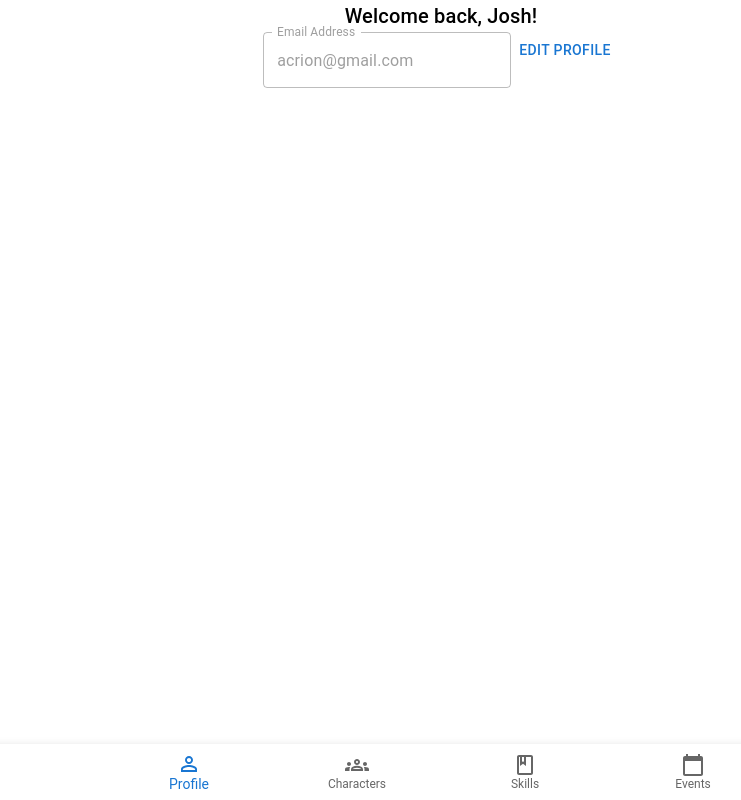
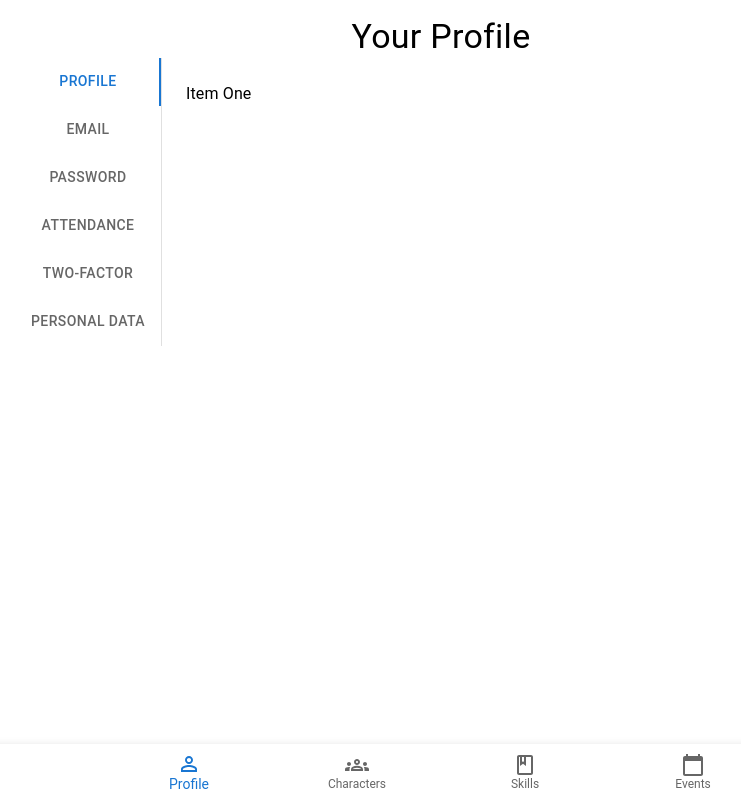
Before and after one commit to maragnus/Mystwood.Landing, a React (Create React App) app in the folder mwlanding/: page /profile in a window 1280 px wide. Shown: the whole page, without its empty margins (199-940 px from the left). Built offline with nearby package versions, Linux system fonts and the light colour scheme.

Commit message:
Refactoring to make CharacterSheet serialize smaller

```diff
--- a/mwlanding/src/CharacterEditor/ProfileEditor.tsx
+++ b/mwlanding/src/CharacterEditor/ProfileEditor.tsx
@@ -1,8 +1,10 @@
 import React from 'react';
 import {Autocomplete, Box, Grid, TextField} from "@mui/material";
-import CharacterSheet, {HomeChapters, Religions} from '../Reference/CharacterSheet';
+import CharacterSheet from '../Reference/CharacterSheet';
 import {Enhancements, Occupations, OccupationType} from '../Reference/Occupations';
 import {CharacterEditorPage, CharacterEditorPageState} from "./Common/CharacterEditorPage";
+import {HomeChapters} from "../Reference/HomeChapter";
+import {Religions} from "../Reference/Religion";
 
 const occupationTypes: OccupationType[] = [OccupationType.Youth, OccupationType.Basic, OccupationType.Advanced, OccupationType.Plot];
 
@@ -39,9 +41,9 @@ export default class ProfileEditor extends CharacterEditorPage {
                         options={Occupations.sort((a, b) => occupationTypes.indexOf(a.type) - occupationTypes.indexOf(b.type))}
                         groupBy={(option) => option.type as string}
                         getOptionLabel={(option) => option.name ?? ""}
-                        value={Occupations.find(item => item.name === sheet.occupation?.name)}
+                        value={Occupations.find(item => item.name === sheet.occupation)}
                         isOptionEqualToValue={(option, value) => option.name === value.name}
-                        onChange={(e, value?: any) => this.handleChange("occupation", value)}
+                        onChange={(e, value?: any) => this.handleChange("occupation", value.name)}
                         renderInput={(params) => (
                             <TextField
                                 {...params}
@@ -70,10 +72,9 @@ export default class ProfileEditor extends CharacterEditorPage {
                 <Grid item xs={12} md={6}>
                     <Autocomplete
                         id="enhancement"
-                        options={Enhancements}
-                        getOptionLabel={(option) => option.name ?? ""}
-                        value={Enhancements.find(item => item.name === sheet.enhancement?.name)}
-                        isOptionEqualToValue={(option, value) => option.name === value.name}
+                        options={Enhancements.map(e => e.name)}
+                        getOptionLabel={(option) => option ?? ""}
+                        value={sheet.enhancement}
                         onChange={(e, value?: any) => this.handleChange("enhancement", value)}
                         renderInput={(params) => (
                             <TextField
--- a/mwlanding/src/CharacterEditor/Skills/OccupationSkillsEditor.tsx
+++ b/mwlanding/src/CharacterEditor/Skills/OccupationSkillsEditor.tsx
@@ -82,7 +82,7 @@ export class OccupationSkillsEditor extends CharacterEditorPage {
             <SkillChoices skills={choice} isSkillChecked={isSkillChecked} toggleSkill={toggleSkill}/>);
 
         return <Box component="form">
-            <Typography variant="h6" sx={{pt: 2}}>{this.state.sheet.occupation?.name}</Typography>
+            <Typography variant="h6" sx={{pt: 2}}>{this.state.sheet.occupation}</Typography>
             <SkillList body={skills}/>
             {choices}
         </Box>;
--- a/mwlanding/src/CharacterEditor/Skills/SkillsSummary.tsx
+++ b/mwlanding/src/CharacterEditor/Skills/SkillsSummary.tsx
@@ -72,7 +72,7 @@ export class SkillsSummary extends CharacterEditorPage {
             <Typography variant="h6" sx={{pt: 2}}>Free</Typography>
             <SkillList body={free}/>
 
-            <Typography variant="h6" sx={{pt: 2}}>{this.state.sheet.occupation?.name}</Typography>
+            <Typography variant="h6" sx={{pt: 2}}>{this.state.sheet.occupation}</Typography>
             <SkillList body={skills}/>
             {choices}
 
--- a/mwlanding/src/Pages/ProfileView.tsx
+++ b/mwlanding/src/Pages/ProfileView.tsx
@@ -1,14 +1,81 @@
 import * as React from "react";
-import {Button, Grid, TextField, Typography} from "@mui/material";
+import {Box, Tabs, Tab, Typography, Container} from "@mui/material";
+
+function TabPanel(props: any) {
+    const { children, value, index, ...other } = props;
+
+    return (
+        <div
+            role="tabpanel"
+            hidden={value !== index}
+            id={`vertical-tabpanel-${index}`}
+            aria-labelledby={`vertical-tab-${index}`}
+            {...other}
+        >
+            {value === index && (
+                <Box sx={{ p: 3 }}>
+                    <Typography>{children}</Typography>
+                </Box>
+            )}
+        </div>
+    );
+}
+
+function tabProps(index: number) {
+    return {
+        id: `vertical-tab-${index}`,
+        'aria-controls': `vertical-tabpanel-${index}`,
+    };
+}
 
 export default function ProfileView() {
+    const [value, setValue] = React.useState(0);
+
+    const handleChange = (event: any, newValue: number) => {
+        setValue(newValue);
+    };
+
     return (
-        <Grid container spacing={2}>
-            <Grid item xs={12} md={12}>
-                <Typography variant="h6">Welcome back, Josh!</Typography>
-                <TextField defaultValue="acrion@gmail.com" label="Email Address" disabled/>
-                <Button>Edit Profile</Button>
-            </Grid>
-        </Grid>
+        <Container maxWidth="md">
+            <Typography variant="h4" sx={{mt: 2}}>Your Profile</Typography>
+            <Box sx={{ flexGrow: 1, bgcolor: 'background.paper', display: 'flex' }}>
+            <Tabs
+                orientation="vertical"
+                variant="scrollable"
+                value={value}
+                onChange={handleChange}
+                aria-label="Vertical tabs example"
+                sx={{ borderRight: 1, borderColor: 'divider' }}
+            >
+                <Tab label="Profile" {...tabProps(0)} />
+                <Tab label="Email" {...tabProps(1)} />
+                <Tab label="Password" {...tabProps(2)} />
+                <Tab label="Attendance" {...tabProps(6)} />
+                <Tab label="Two-factor" {...tabProps(3)} />
+                <Tab label="Personal data" {...tabProps(4)} />
+            </Tabs>
+            <TabPanel value={value} index={0}>
+                Item One
+            </TabPanel>
+            <TabPanel value={value} index={1}>
+                Item Two
+            </TabPanel>
+            <TabPanel value={value} index={2}>
+                Item Three
+            </TabPanel>
+            <TabPanel value={value} index={3}>
+                Item Four
+            </TabPanel>
+            <TabPanel value={value} index={4}>
+                Item Five
+            </TabPanel>
+            <TabPanel value={value} index={5}>
+                Item Six
+            </TabPanel>
+            <TabPanel value={value} index={6}>
+                Item Seven
+            </TabPanel>
+            </Box>
+        </Container>
     );
 }
--- /dev/null
+++ b/mwlanding/src/Reference/HomeChapter.ts
@@ -0,0 +1,10 @@
+export default interface HomeChapter {
+    name: string;
+    title: string;
+}
+
+export const Albion: HomeChapter = {name: "albion", title: "Albion"};
+export const Burgundar: HomeChapter = {name: "burgundar", title: "Burgundar"};
+export const TheKeep: HomeChapter = {name: "keep", title: "The Keep"};
+
+export const HomeChapters: HomeChapter[] = [Albion, Burgundar, TheKeep];
--- a/mwlanding/src/Reference/Occupations.ts
+++ b/mwlanding/src/Reference/Occupations.ts
@@ -689,3 +689,14 @@ export const Enhancements: Occupation[] = [
         skills: ["Income (+5)", "Livery"]
     },
 ];
+
+
+const occupationsLookup: Map<string, Occupation> =
+    [...Occupations, ...Enhancements]
+        .reduce((dict, occupation) => {
+            dict.set(occupation.name, occupation);
+            return dict;
+        }, new Map<string, Occupation>());
+
+export const OccupationByName: ((name: string) => Occupation) = (name: string) =>
+    occupationsLookup.get(name) ?? Occupations[0];
--- /dev/null
+++ b/mwlanding/src/Reference/Religion.ts
@@ -0,0 +1,10 @@
+export default interface Religion {
+    name: string;
+    title: string;
+}
+
+export const Justice: Religion = {name: "justice", title: "Follower of Justice"};
+export const Mercy: Religion = {name: "mercy", title: "Follower of Mercy"};
+export const Wild: Religion = {name: "wild", title: "Follower of the Wild"};
+
+export const Religions: Religion[] = [Justice, Mercy, Wild];
--- a/mwlanding/src/Session/Session.ts
+++ b/mwlanding/src/Session/Session.ts
@@ -1,4 +1,6 @@
-import CharacterSheet, {Albion, Burgundar, Justice, Mercy, TheKeep, Wild} from "../Reference/CharacterSheet";
+import CharacterSheet from "../Reference/CharacterSheet";
+import {Wild, Mercy, Justice} from "../Reference/Religion";
+import {TheKeep, Burgundar, Albion} from "../Reference/HomeChapter";
 
 export enum CharacterStatus {
     New = "New",
@@ -41,7 +43,7 @@ export class ApplicationSession {
             characters: characters.map((c, id) => ({
                 id: id,
                 name: c.characterName ?? "",
-                subtitle: `Level ${c.currentLevel} ${c.occupation?.name} from ${c.homeChapter?.title}`,
+                subtitle: `Level ${c.currentLevel} ${c.occupation} from ${c.homeChapter?.title}`,
                 sheet: c,
                 draft: statuses[id] === CharacterStatus.Draft ? {...c} : undefined,
                 status: statuses[id]
```
Also changed, not shown: mwlanding/src/Reference/CharacterSheet.tsx (+22 -37 lines), mwlanding/src/Session/Mocks.ts (added, +22 -0 lines), mwlanding/src/Session/SessionManager.ts (added, +13 -0 lines).
